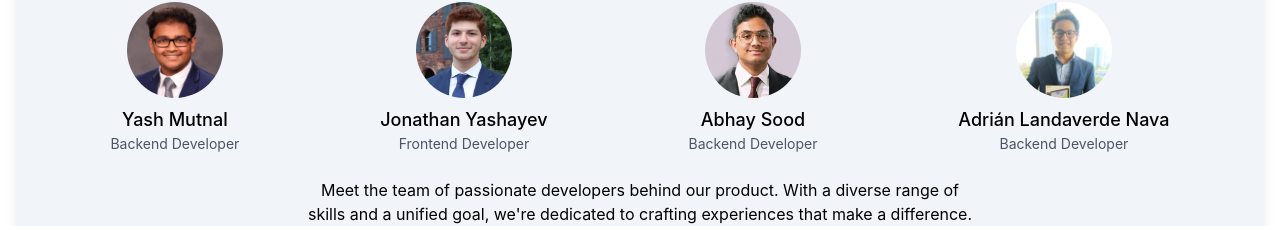
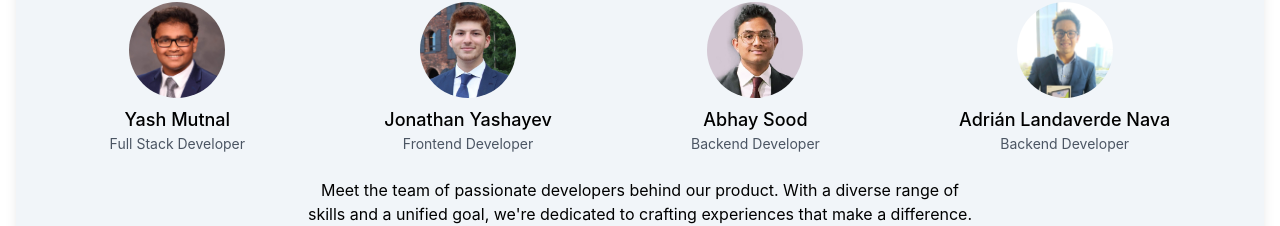
Before and after one commit to JYasha11/Move-Out-With-Us, a React (Create React App) app: page /about in a window 1280 px wide. Shown: the part 578-804 px from the top of the page. Built offline with nearby package versions, Linux system fonts and the light colour scheme; no server answers.

Commit message:
Golden Hour: 12:08pm Alexander The Great Is Born

```diff
--- a/src/pages/about.js
+++ b/src/pages/about.js
@@ -30,7 +30,7 @@ export default function AboutPage() {
                     <div className="text-center">
                         <img src={Developer2} alt="Developer Yash" className="rounded-full w-24 h-24 mb-2 mx-auto" />
                         <h3 className="text-lg font-medium">Yash Mutnal</h3>
-                        <p className="text-sm text-gray-600">Backend Developer</p>
+                        <p className="text-sm text-gray-600">Full Stack Developer</p>
                     </div>
                     <div className="text-center">
                         <img src={Developer1} alt="Developer Jon" className="rounded-full w-24 h-24 mb-2 mx-auto" />
```
